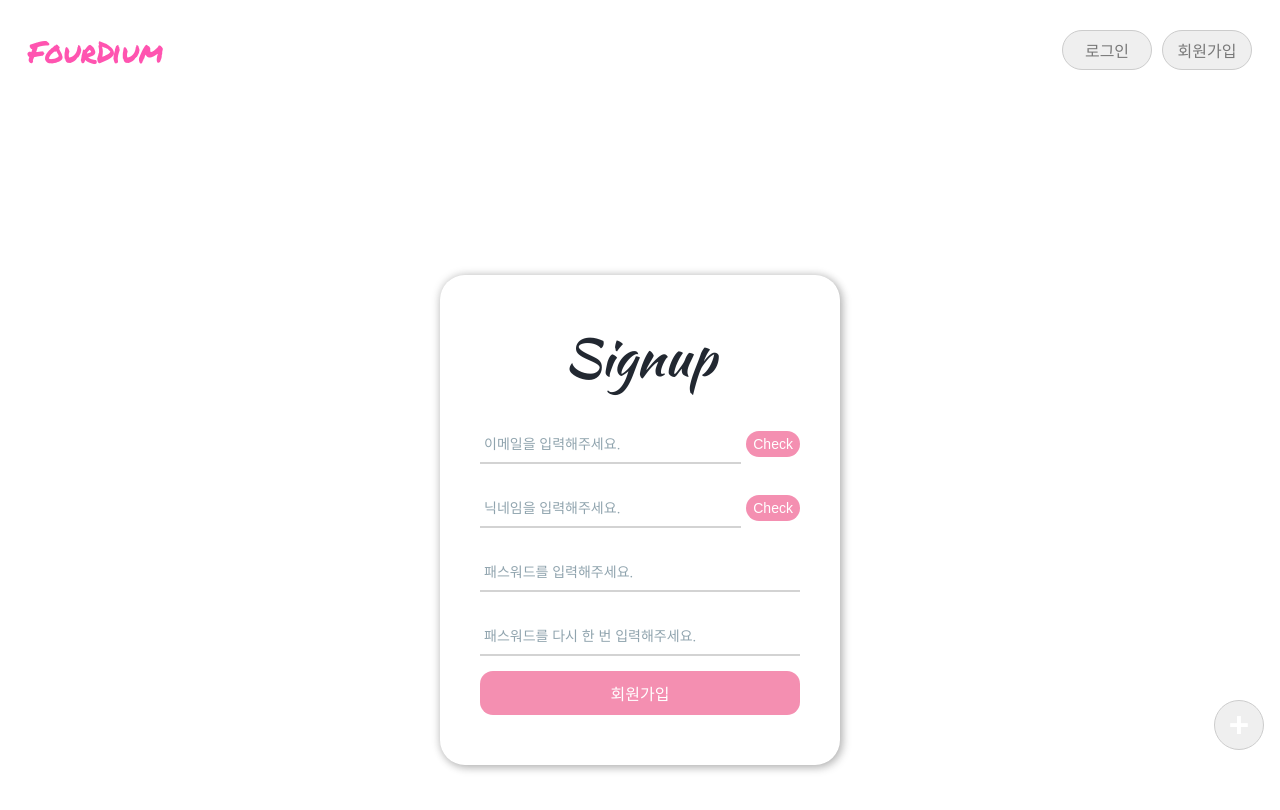
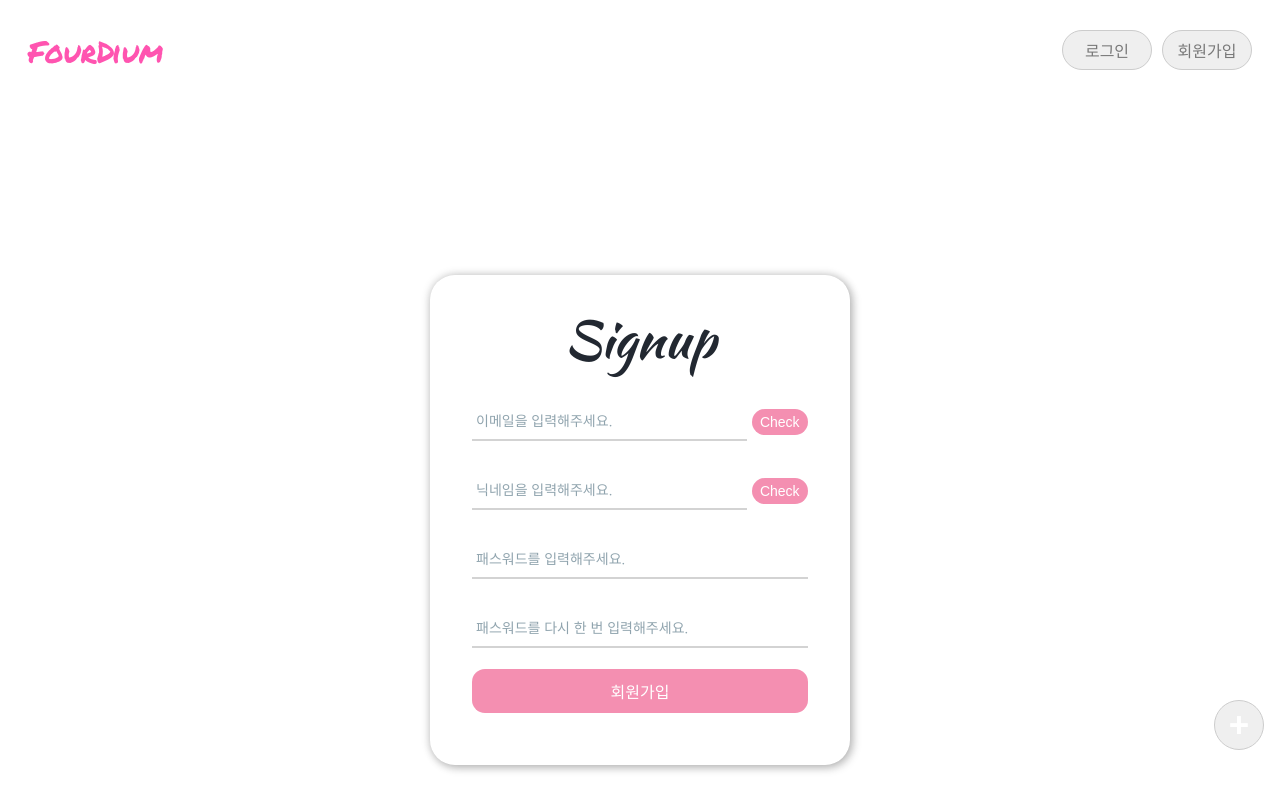
Before and after one commit to devkevinsoon/webMiniProject, a React (Create React App) app: page /signup in a window 1280 px wide. Shown: the top 810 px of the page. Built offline with nearby package versions, Linux system fonts and the light colour scheme; no server answers; a web font is replaced by a local one.

Commit message:
[강동현] 회원가입 유효성 검사 문구 표시 및 중복확인 버튼 수정

```diff
--- a/src/elements/Grid.js
+++ b/src/elements/Grid.js
@@ -14,6 +14,7 @@ const Grid = (props) => {
         borderB,
         justify,
         minWidth,
+        position,
     } = props;
 
     const style = {
@@ -27,6 +28,7 @@ const Grid = (props) => {
         borderB,
         justify,
         minWidth,
+        position,
     };
 
     return (
@@ -47,6 +49,7 @@ Grid.defaultProps = {
     borderB: false,
     justify: false,
     minWidth: false,
+    position: "static",
 };
 
 const GridBox = styled.div`
@@ -61,9 +64,9 @@ const GridBox = styled.div`
     padding: ${(props) => (props.padding ? `${props.padding}` : "")};
     margin: ${(props) => (props.margin ? `${props.margin}` : "")};
     background-color: ${(props) => (props.background ? `${props.background}` : "")};
+    position: ${(props) => (props.position)};
     ${(props) => (props.borderB ? `border-bottom: ${props.borderB};` : "")}
     ${(props) => (props.minWidth ? `min-width: ${props.minWidth};` : "")}
-    /* border: 1px red solid; */
 `;
 
 export default Grid;
--- a/src/pages/Login.js
+++ b/src/pages/Login.js
@@ -92,7 +92,7 @@ const Container = styled.div`
     flex-direction: column;
     align-items: center;
     justify-content: center;
-    width: 400px;
+    width: 420px;
     height: 70%;
     padding: 30px 0px 20px 0px;
     border: none;
--- a/src/pages/Signup.js
+++ b/src/pages/Signup.js
@@ -2,10 +2,11 @@ import React, { useEffect, useState } from "react"
 import styled from "styled-components"
 
 import { Grid, Input, Button, Text } from "../elements/index";
-import { pwdCheck } from "../shared/common";
+import { emailCheck, pwdCheck } from "../shared/common";
 import { actionCreators as userActions } from "../redux/modules/user"
-import { useDispatch, useSelector } from "react-redux";
+import { useDispatch } from "react-redux";
 import { actionCreator as checkActions } from "../redux/modules/checkDup";
+import axios from "axios";
 
 const Signup = (props) => {
     const dispatch = useDispatch();
@@ -30,17 +31,57 @@ const Signup = (props) => {
         }
     }, [user_name, nickname, pwd, re_pwd]);
 
-    // 이메일, 닉네임 중복검사 및 양식 검사
-    const username_check = useSelector(state => state.checkDup.username)
-    const nickname_check = useSelector(state => state.checkDup.nickname)
+    // 이메일, 닉네임 중복검사
+    const [ checkEmail, setCheckEmail ] = useState(false);
+    const [ checkNick, setCheckNick ] = useState(false);
+    const btn_arr = document.getElementsByName("btn");
 
-    const checkUserNameDup = () => {
-        dispatch(checkActions.checkUserNameDupApi(user_name))
+    const checkUserNameDup = async() => {
+        if(emailCheck(user_name)){
+            try {
+                const checkUserName = await axios.post("http://54.180.96.119/api/userName",{
+                    username: user_name,
+                });
+                if(checkUserName.data.includes("사용")){
+                    alert(checkUserName.data);
+                    setCheckEmail(true);
+                    btn_arr[0].style.background = "#ff54b0";
+                    btn_arr[0].innerText = "OK";
+                } else {
+                    alert(checkUserName.data);
                 }
+            } catch(err){
+                console.log(err);
+                alert("이메일 중복확인에 실패했습니다.");
+            };
+        } else {
+            alert("이메일 형식을 먼저 확인해주세요.")
+        };
+    };
 
-    const checkNickNameDup = () => {
-        dispatch(checkActions.checkNickNameDupApi(nickname))
+    const checkNickNameDup = async() => {
+        if(nickname.length >= 2){
+            try {
+                const checkUserNickName = await axios.post("http://54.180.96.119/api/nickName",{
+                    nickname: nickname,
+                });
+                if(!checkUserNickName.data.includes("중복")){
+                    alert(checkUserNickName.data);
+                    setCheckNick(true);
+                    btn_arr[1].style.background = "#ff54b0";
+                    btn_arr[1].innerText = "OK";
+                } else {
+                    alert(checkUserNickName.data);
                 }
+            } catch(err){
+                console.log(err);
+                alert("닉네임 중복확인에 실패했습니다.");
+            };
+        } else {
+            alert("닉네임은 최소 2자 이상입니다.");
+        }
+    };
+    //
 
     const signupClick = () => {
 
@@ -52,15 +93,13 @@ const Signup = (props) => {
             return;
         }
         else if (pwd !== re_pwd){
-            alert("패스워드가 서로 같지 않습니다.")
+            alert("패스워드가 서로 일치하지 않습니다.")
         }
-
         // else if (!username_check.is_check || (username_check.email !== user_name)){
         //     alert("이메일 중복확인을 해주세요.")
         // } else if (!nickname_check.is_check || (nickname_check.nick_name !== nickname)){
         //     alert("닉네임 중복확인을 해주세요.")
         // }
-
         else {
             dispatch(userActions.signUpApi(formInput))
         }
@@ -73,7 +112,8 @@ const Signup = (props) => {
                     <Text size="52px" fontFamily="'Kaushan Script', cursive" textAlign="center">Signup</Text>
                 </Grid>
                 <Grid height="60%" is_flex column>
-                    <Grid width="80%" margin="50px 0px 25px 0px" is_flex>
+                    <Grid is_flex column position="relative">
+                        <Grid width="80%" margin="50px 0px 30px 0px" is_flex>
                             <Input
                                 id="user_name"
                                 placeholder="이메일을 입력해주세요."
@@ -84,7 +124,11 @@ const Signup = (props) => {
                                 _onClick={checkUserNameDup} text="Check" name="btn" tabIndex="-1"
                             />
                         </Grid>
-                    <Grid width="80%" margin="0px 0px 25px 0px" is_flex>
+                        { user_name && !emailCheck(user_name) && <Span color="red">이메일 형식이 아닙니다.</Span>}
+                        { user_name && emailCheck(user_name) && <Span color="blue">올바른 이메일 형식입니다.</Span>}
+                    </Grid>
+                    <Grid is_flex column position="relative">
+                        <Grid width="80%" margin="0px 0px 30px 0px" is_flex>
                             <Input
                                 id="nickname"
                                 placeholder="닉네임을 입력해주세요."
@@ -95,7 +139,11 @@ const Signup = (props) => {
                                 _onClick={checkNickNameDup} text="Check" name="btn" tabIndex="-1"
                             />
                         </Grid>
-                    <Grid margin="0px 0px 25px 0px" is_flex>
+                        { nickname && (nickname.length < 2) && <Span color="red">닉네임은 최소 2자 이상입니다.</Span>}
+                        { nickname && (nickname.length >= 2) && <Span color="blue">올바른 닉네임 형식입니다.</Span>}
+                    </Grid>
+                    <Grid is_flex column position="relative">
+                        <Grid margin="0px 0px 30px 0px" is_flex>
                             <Input
                                 id="pwd"
                                 width="80%"
@@ -104,7 +152,11 @@ const Signup = (props) => {
                                 _onChange={onChange}
                             />
                         </Grid>
-                    <Grid margin="0px 0px 20px 0px" is_flex>
+                        { pwd && !pwdCheck(pwd) && <Span color="red">패스워드는 숫자와 특수문자를 포함한 최소 8자 이상입니다.</Span>}
+                        { pwd && pwdCheck(pwd) && <Span color="blue">올바른 패스워드 형식입니다.</Span>}
+                    </Grid>
+                    <Grid is_flex column position="relative">
+                        <Grid margin="0px 0px 30px 0px" is_flex>
                             <Input
                                 id="re_pwd"
                                 width="80%"
@@ -112,6 +164,13 @@ const Signup = (props) => {
                                 placeholder="패스워드를 다시 한 번 입력해주세요."
                                 _onChange={onChange}
                             />
+                        </Grid>
+                        { re_pwd ?
+                            (pwd !== re_pwd
+                            ? <Span color="red">패스워드가 서로 일치하지 않습니다.</Span>
+                            : <Span color="blue">패스워드가 서로 일치합니다.</Span>)
+                          : ""
+                        }
                     </Grid>
                 </Grid>
                 <Grid height="20%" is_flex>
@@ -136,13 +195,21 @@ const Container = styled.div`
     flex-direction: column;
     align-items: center;
     justify-content: center;
-    width: 400px;
+    width: 420px;
     height: 70%;
-    padding: 40px 0px 30px 0px;
+    padding: 20px 0px 30px 0px;
     border: none;
     border-radius: 25px;
     box-shadow: 3px 3px 10px rgba(0, 0, 0, 0.2), 0px 0px 10px rgba(0, 0, 0, 0.2);
+`;
 
+const Span = styled.span`
+    font-size: 12px;
+    font-family: "'Kaushan Script', cursive";
+    position: absolute;
+    bottom: 10px;
+    left: 44px;
+    color: ${props => props.color};
 `;
 
 export default Signup;
--- a/src/redux/modules/checkDup.js
+++ b/src/redux/modules/checkDup.js
@@ -1,8 +1,6 @@
 import { createAction, handleActions } from "redux-actions";
 import produce from "immer";
 import axios from "axios";
-
-import { emailCheck } from "../../shared/common";
 
 // action
 const CHECK_DUP = "CHECK_DUP";
```
Lines whose indentation alone changed are shown as unchanged.
